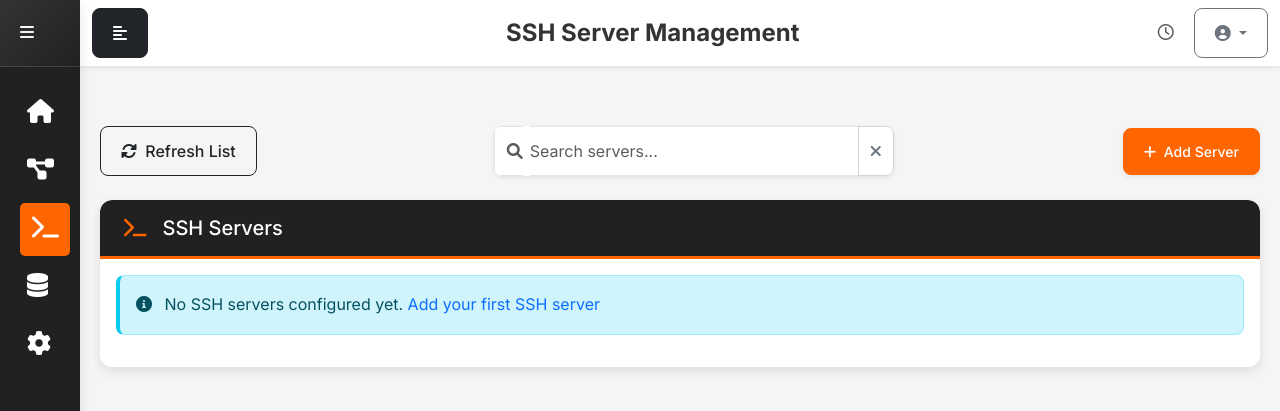
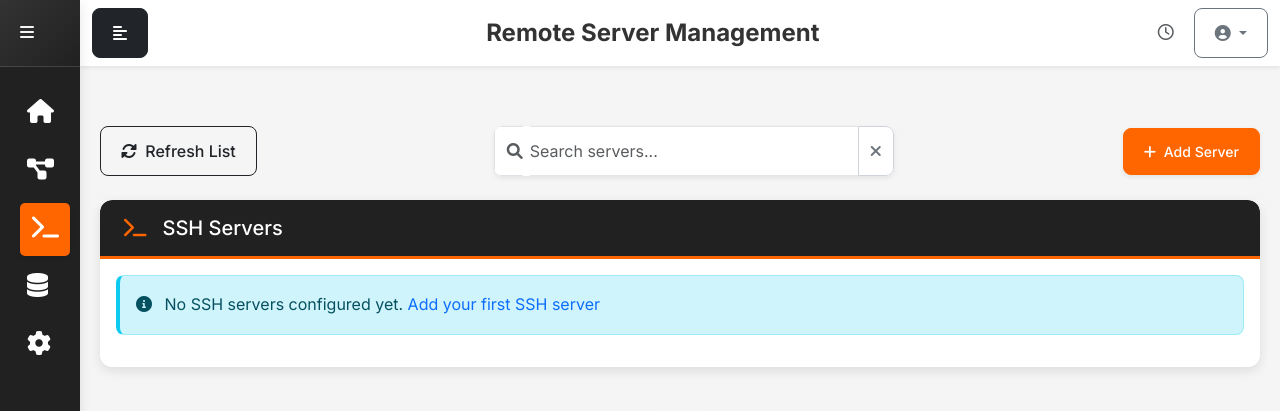
Before and after one commit to ProjoMania/OdooDeveloperToolsUI, a Flask app: page /servers in a window 1280 px wide. Shown: the top 411 px of the page. Run offline with Flask 2, Linux system fonts and the light colour scheme; parts of the project's set-up code (start-up, migrations or seed data) failed here and were passed over; some libraries are stand-ins or nearby versions.

Commit message:
refactor: rename SSH server references to Remote Server for clarity and consistency across the application

```diff
--- a/app.py
+++ b/app.py
@@ -217,13 +217,13 @@ def index():
 
 @app.route('/servers')
 def ssh_servers():
-    """SSH Server management page"""
+    """Remote Server management page"""
     servers = get_ssh_servers()
     return render_template('ssh.html', servers=servers)
 
 @app.route('/servers/add', methods=['GET', 'POST'])
 def add_ssh_server():
-    """Add a new SSH server"""
+    """Add a new Remote Server"""
     if request.method == 'POST':
         # Get form data
         host = request.form.get('host').strip()
@@ -301,7 +301,7 @@ def add_ssh_server():
 
 @app.route('/servers/delete/<host>', methods=['GET', 'POST'])
 def delete_ssh_server(host):
-    """Delete an SSH server configuration"""
+    """Delete a Remote Server configuration"""
     try:
         # Build the path to the config file
         config_file = os.path.join(SSH_CONFIG_DIR, f"{host}.conf")
@@ -338,7 +338,7 @@ def delete_ssh_server(host):
 
 @app.route('/servers/generate_command/<host>', methods=['GET'])
 def generate_ssh_command(host):
-    """Generate an SSH command for the client to execute"""
+    """Generate a Remote Server command for the client to execute"""
     servers = get_ssh_servers()
 
     # Find the server with matching host
@@ -394,7 +394,7 @@ def ssh_connect():
 
 @app.route('/servers/<host>/details')
 def ssh_server_details(host):
-    """SSH Server details page for managing servers and installing Odoo"""
+    """Remote Server details page for managing servers and installing Odoo"""
     servers = get_ssh_servers()
 
     # Find the specific server
--- a/src/templates/base.html
+++ b/src/templates/base.html
@@ -49,7 +49,7 @@
                 </li>
                 <li {% if '/servers' in request.path %}class="active"{% endif %}>
                     <a href="{{ url_for('ssh_servers') }}">
-                        <i class="fas fa-terminal"></i> <span class="menu-text">SSH Server Management</span>
+                        <i class="fas fa-terminal"></i> <span class="menu-text">Remote Servers Management</span>
                     </a>
                 </li>
                 <li {% if '/databases' in request.path %}class="active"{% endif %}>
--- a/src/templates/index.html
+++ b/src/templates/index.html
@@ -33,10 +33,10 @@
                 <div class="dashboard-card-icon">
                     <i class="fas fa-terminal"></i>
                 </div>
-                <h4 class="card-title fw-semibold">SSH Server Management</h4>
-                <p class="card-text">Configure and connect to your SSH servers with ease.</p>
+                <h4 class="card-title fw-semibold">Remote Servers Management</h4>
+                <p class="card-text">Configure and connect to your Remote servers with ease.</p>
                 <a href="{{ url_for('ssh_servers') }}" class="btn btn-dark mt-3">
-                    <i class="fas fa-server me-2"></i> Manage SSH Servers
+                    <i class="fas fa-server me-2"></i> Manage Remote Servers
                 </a>
             </div>
         </div>
--- a/src/templates/ssh.html
+++ b/src/templates/ssh.html
@@ -1,8 +1,8 @@
 {% extends "base.html" %}
 
-{% block title %}SSH Server Management - Odoo Developer Tools{% endblock %}
+{% block title %}Remote Server Management - Odoo Developer Tools{% endblock %}
 
-{% block page_title %}SSH Server Management{% endblock %}
+{% block page_title %}Remote Server Management{% endblock %}
 
 {% block content %}
 <div class="row mt-4">
```
Also changed, not shown: README.md.
